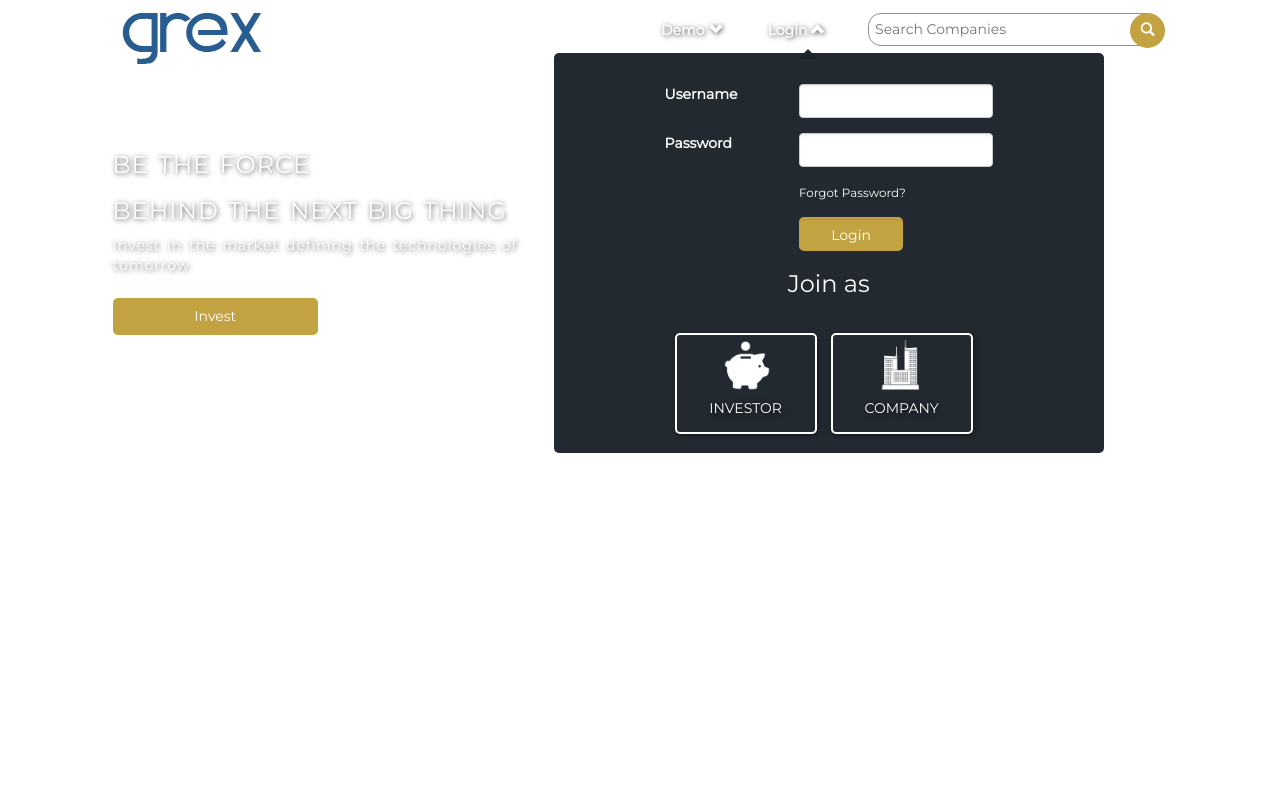
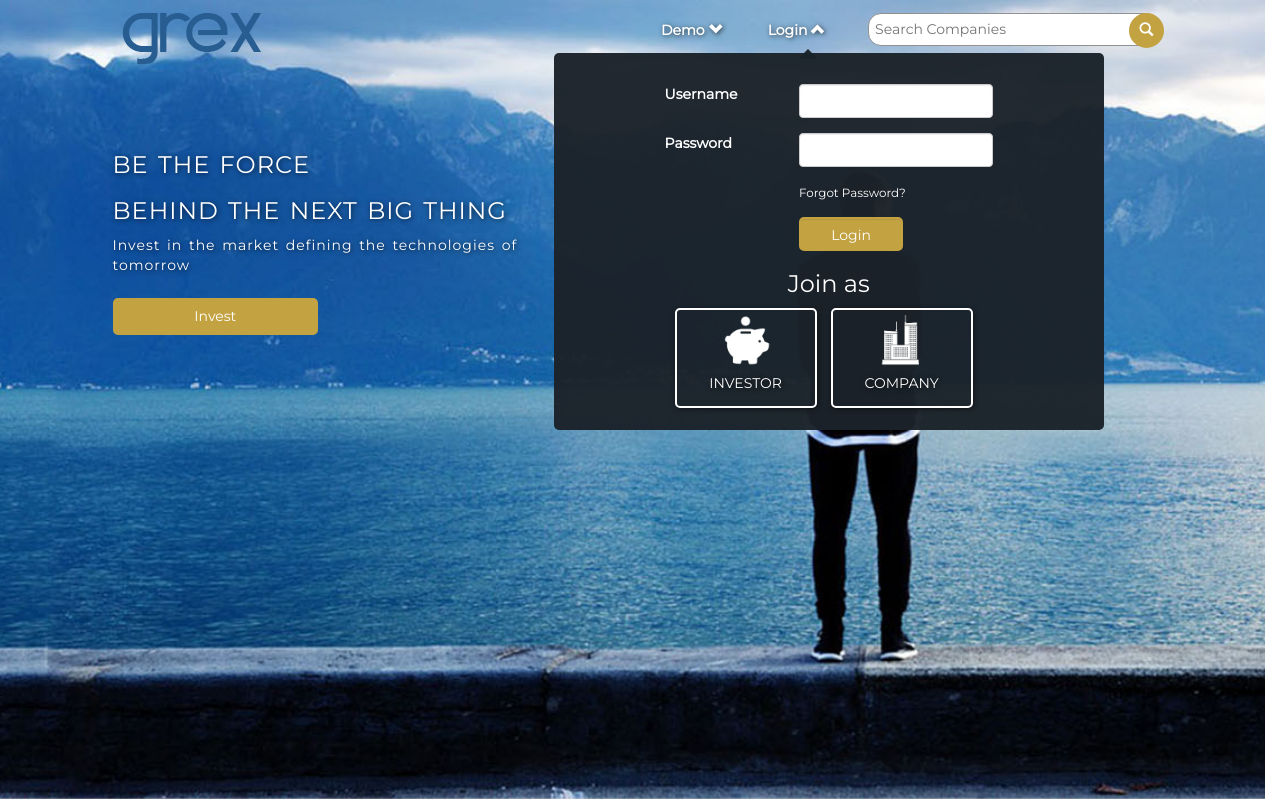
Before and after one commit to divyagrex/divyagrex.github.io, a plain HTML site: page index.html in a window 1280 px wide. Both pictures are taken after a click on the button "Login". Drawn offline with Linux system fonts and the light colour scheme.

Commit message:
added css index.css

```diff
--- a/css/index.css
+++ b/css/index.css
@@ -9,7 +9,24 @@ body{
     background-size: cover;*/
 }
 
+.bg1{
+    background: url(bg/bg1.jpg);
+}
+
+.bg2{
+    background: url(bg/chair.jpg);
+}
+
+.bg3{
+    background: url(bg/girl.jpg);
+}
+
 .bg{
+    width: 100vw;
+    height: 100vh;
+    -webkit-background-size: cover;
+    background-size: cover;
+    background-repeat: no-repeat;
     opacity: 0;
     transition: 0.8s all linear;
 }
@@ -42,13 +59,13 @@ button.searchButton {
     position: absolute;
     top: 0;
     border-radius: 100%;
-    left: 86.5%;
+    /* left: 86.5%; */
     color: white;
     width: 35px;
     height: 35px;
     outline: none;
+    right: 3%;
 }
-
 /*dropdown*/
 button.demoButton {
     color: #ffffff;
@@ -77,9 +94,9 @@ button.demoButton {
     margin-top: -5.1%;
 }
 
-.login{
+/*.login{
     height: 400px !important;
-}
+}*/
 
 .dropDown {
     z-index: 10;
@@ -89,7 +106,7 @@ button.demoButton {
     width: 550px;
     color: #ffffff;
     padding: 20%;
-    height: 15vw;
+    height: auto;
     border-radius: 5px;
     background: rgba(27, 35, 42, 0.97);
 
@@ -229,8 +246,8 @@ form.loginForm {
     border-radius: 5px;
     box-shadow: 1px 1px 5px rgba(0,0,0,0.5);
     text-shadow: 1px 1px 5px rgba(0,0,0,0.7);
-    margin-top: 5%;
-    margin-bottom: 9%;
+    /*margin-top: 5%;
+    margin-bottom: 9%;*/
     margin-right: 2%;
 }
 
```
